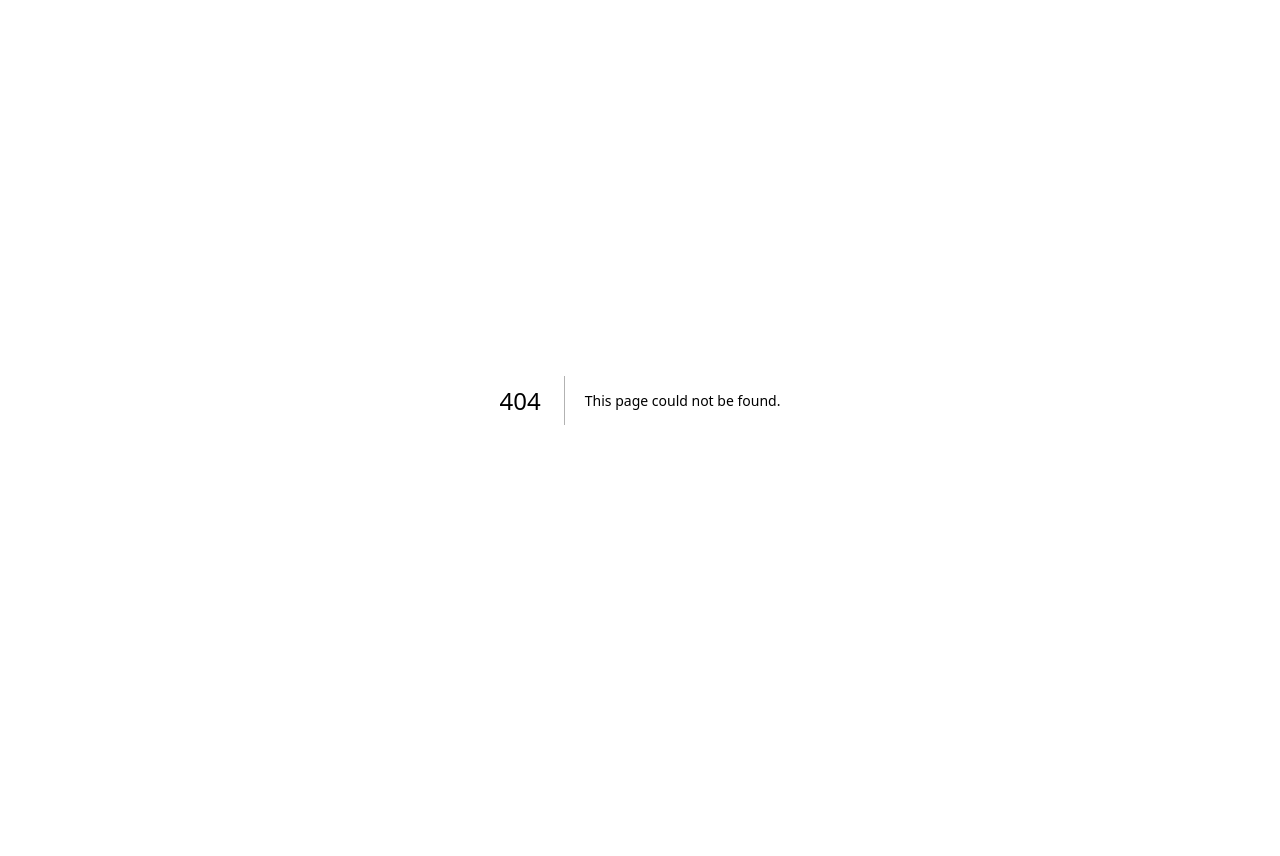
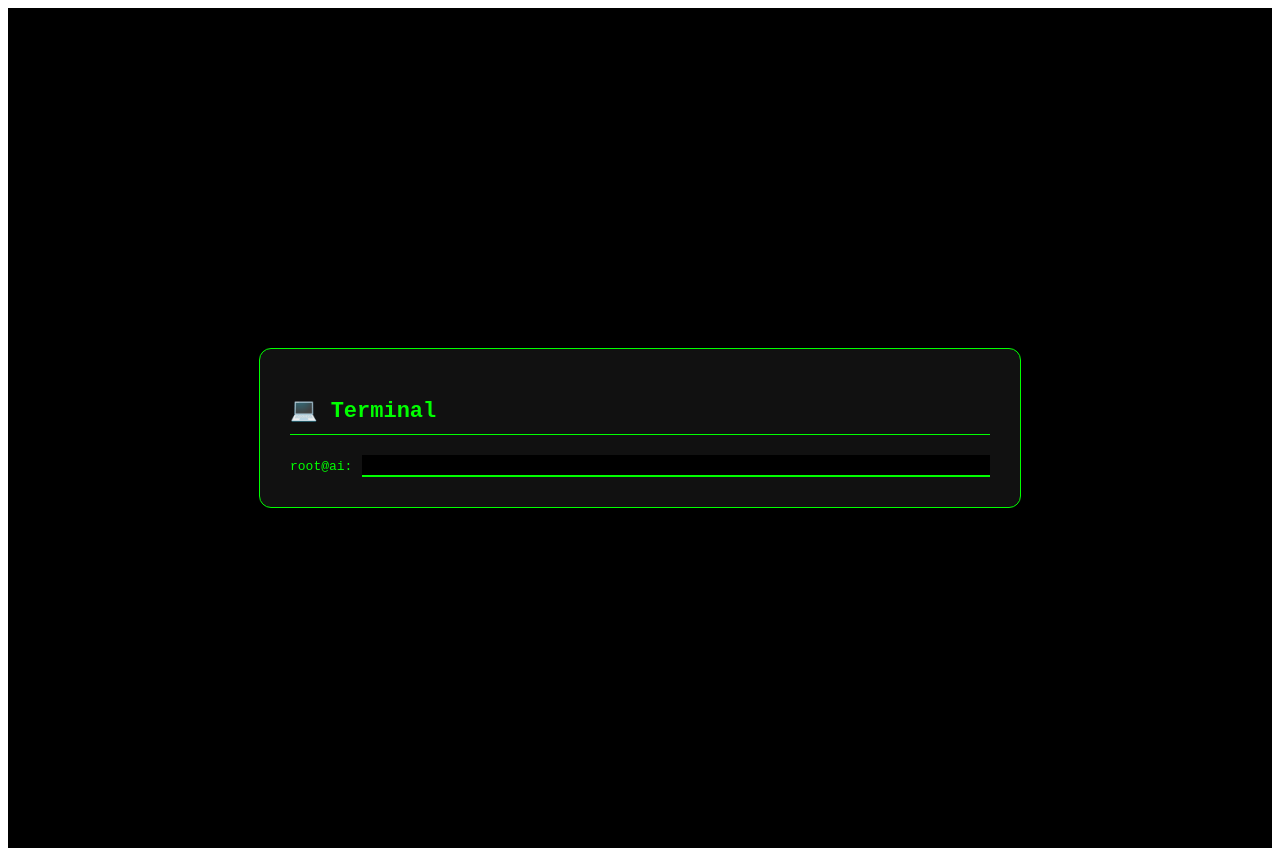
Before and after one commit to DADieAnotherDay/frontend, a Next.js app: page /hacker in a window 1280 px wide. Before the commit this address had no page. Before the commit the page ends 800 px from the top, so only its background shows below. Built offline with nearby package versions, Linux system fonts and the light colour scheme.

Commit message:
Create hacker.js

```diff
--- /dev/null
+++ b/pages/hacker.js
@@ -0,0 +1,96 @@
+// pages/hacker.js 👨‍💻 Hacker-Style Terminal UI
+import { useState } from "react";
+
+export default function Hacker() {
+  const [cmd, setCmd] = useState("");
+  const [response, setResponse] = useState("");
+
+  const handleCmd = async (e) => {
+    e.preventDefault();
+    try {
+      const res = await fetch("https://backend-services-0s29.onrender.com/render-endpoint", {
+        method: "POST",
+        headers: { "Content-Type": "application/json" },
+        body: JSON.stringify({ message: cmd })
+      });
+      const data = await res.json();
+      setResponse(data.response || "No response from backend.");
+    } catch {
+      setResponse("Something went wrong!");
+    }
+  };
+
+  return (
+    <div style={styles.container}>
+      <div style={styles.terminal}>
+        <h2 style={styles.heading}>💻 Terminal</h2>
+        <form onSubmit={handleCmd}>
+          <div style={styles.line}>
+            <span style={styles.prompt}>root@ai:</span>
+            <input
+              type="text"
+              value={cmd}
+              onChange={(e) => setCmd(e.target.value)}
+              style={styles.input}
+              autoFocus
+            />
+          </div>
+        </form>
+        {response && (
+          <pre style={styles.output}>{response}</pre>
+        )}
+      </div>
+    </div>
+  );
+}
+
+const styles = {
+  container: {
+    height: "100vh",
+    background: "#000",
+    color: "#00ff00",
+    fontFamily: "monospace",
+    display: "flex",
+    justifyContent: "center",
+    alignItems: "center",
+    padding: 20,
+  },
+  terminal: {
+    background: "#111",
+    border: "1px solid #00ff00",
+    padding: 30,
+    borderRadius: 12,
+    width: "90%",
+    maxWidth: 700,
+  },
+  heading: {
+    marginBottom: 20,
+    fontSize: 22,
+    borderBottom: "1px solid #00ff00",
+    paddingBottom: 10,
+  },
+  line: {
+    display: "flex",
+    alignItems: "center",
+  },
+  prompt: {
+    marginRight: 10,
+  },
+  input: {
+    flex: 1,
+    background: "#000",
+    color: "#00ff00",
+    border: "none",
+    borderBottom: "2px solid #00ff00",
+    fontSize: 16,
+    outline: "none",
+  },
+  output: {
+    marginTop: 20,
+    background: "#000",
+    padding: 15,
+    border: "1px solid #00ff00",
+    borderRadius: 10,
+    whiteSpace: "pre-wrap",
+  },
+};
```
